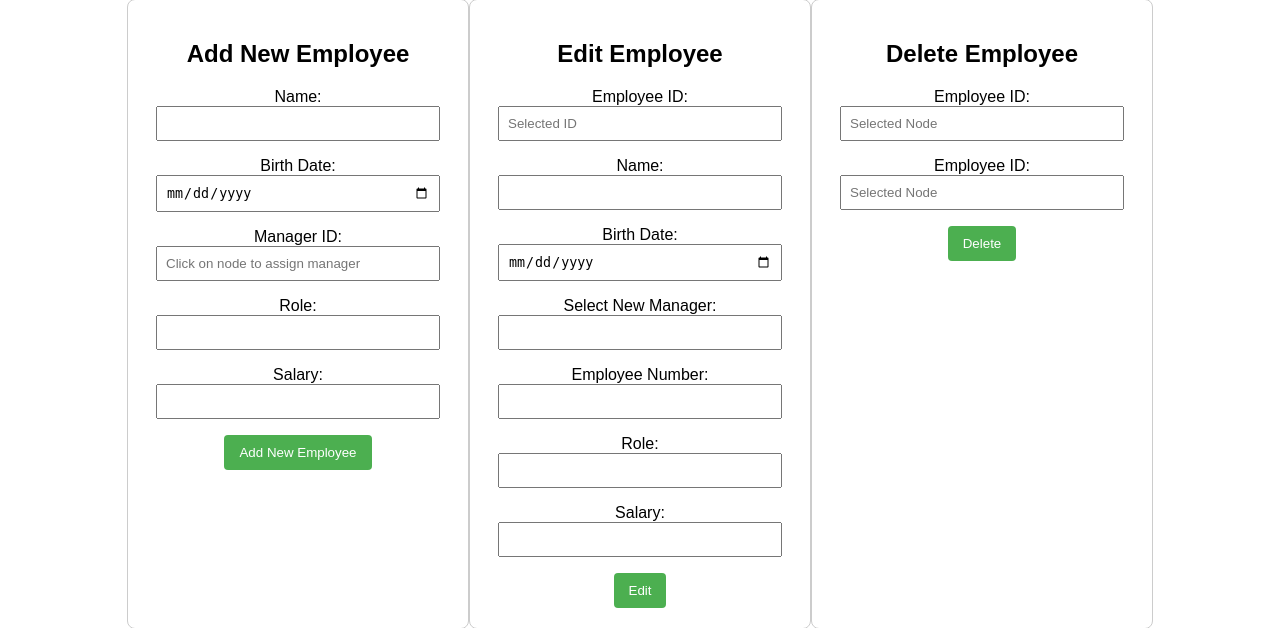
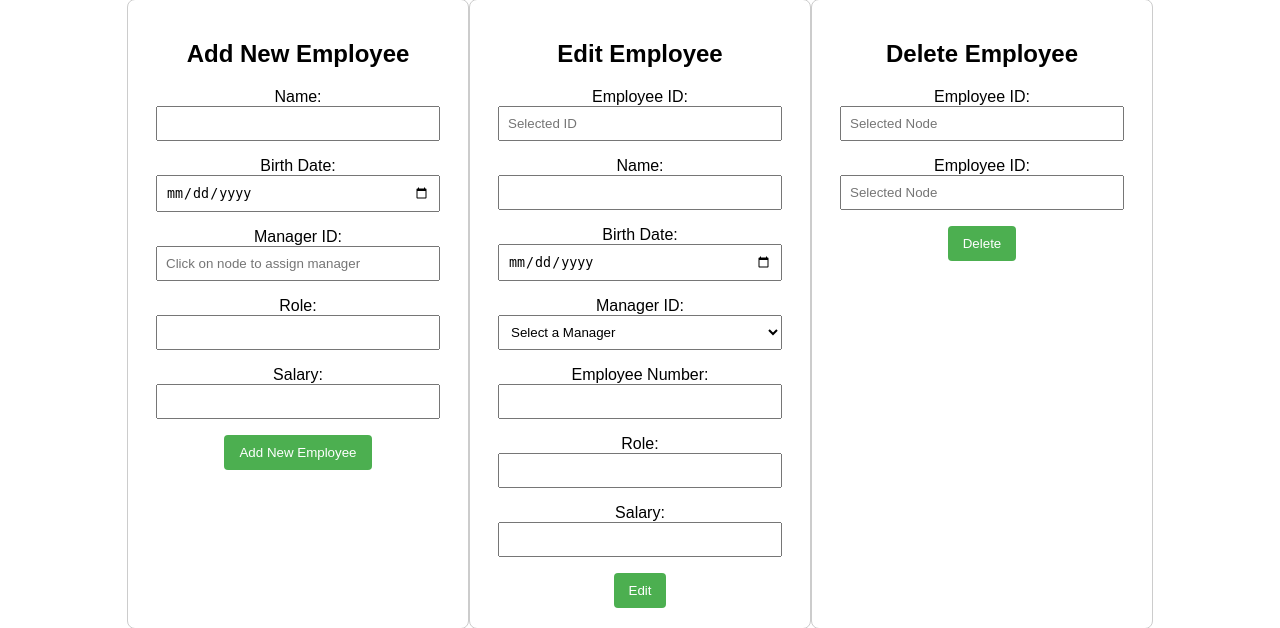
Before and after one commit to ItumelengMathosa/FlaskSQL, a Flask app: page /EmployeeTree in a window 1280 px wide. Shown: the part 471-1099 px from the top of the page. Run offline with Flask 3, Linux system fonts and the light colour scheme; data that the repository does not hold is empty; some libraries are stand-ins or nearby versions.

Commit message:
modified:   EmployeeTree.py 	modified:   __pycache__/EmployeeTree.cpython-311.pyc 	modified:   flask_session/42a1a176f09177bc19acc7a36e64bde9 	modified:   templates/EmployeeTree.html

```diff
--- a/EmployeeTree.py
+++ b/EmployeeTree.py
@@ -33,25 +33,24 @@ class EmployeeNode:
                 child.print_tree()
 
     def generate_tree_html(self):
-        #creates first list item with self.name and self.Role as value to be displayed
-        #HandleNodeClick takes all EmployeeNode class variables as arguments
-        #\'{self.name}\' converts self.name to a string object for the HandleNodeClick function
-
-        if self.Role == None:
-            html =f'<li id="\'{self.ID}\'"><span onclick="HandleNodeClick(\'{self.Name}\',\'{self.ID}\',\'{self.ManagerID}\',\'{self.BirthDate}\',\'{self.EmployeeNumber}\',\'{self.Salary}\',\'{self.Role}\')"><p>{self.Name}</p></span>'
+        # creates the first list item with self.name and self.Role as values to be displayed
+        # HandleNodeClick takes all EmployeeNode class variables as arguments
+        # \'{self.name}\' converts self.name to a string object for the HandleNodeClick function
+        NodeTitle = f"ID: {self.ID}\n Manager's ID: {self.ManagerID}\n Employee Number: {self.EmployeeNumber}"
+        if self.Role is None:
+            html = f'<li id="\'{self.EmployeeNumber}\'" title="{NodeTitle}"><span onclick="HandleNodeClick(\'{self.Name}\',\'{self.ID}\',\'{self.ManagerID}\',\'{self.BirthDate}\',\'{self.EmployeeNumber}\',\'{self.Salary}\',\'{self.Role}\')"><p>{self.Name}</p></span>'
         else:
-            html = f'<li id="\'{self.ID}\'"><span onclick="HandleNodeClick(\'{self.Name}\',\'{self.ID}\',\'{self.ManagerID}\',\'{self.BirthDate}\',\'{self.EmployeeNumber}\',\'{self.Salary}\',\'{self.Role}\')"><p>{self.Name}</p>{self.Role}</span>'
+            html = f'<li id="\'{self.EmployeeNumber}\'" title="{NodeTitle}"><span onclick="HandleNodeClick(\'{self.Name}\',\'{self.ID}\',\'{self.ManagerID}\',\'{self.BirthDate}\',\'{self.EmployeeNumber}\',\'{self.Salary}\',\'{self.Role}\')"><p>{self.Name}</p>{self.Role}</span>'
 
         if self.children:
-            #if self.name has children, create unordered list and call the function recursively for each child
+            # if self.name has children, create an unordered list and call the function recursively for each child
             html += '<ul>'
             for child in self.children:
                 html += child.generate_tree_html()
-            #add unordered list closing tag
+            # add unordered list closing tag
             html += '</ul>'
-        #add list item closing tag
+        # add list item closing tag
         html += '</li>'
-
 
         return html
 
--- a/templates/EmployeeTree.html
+++ b/templates/EmployeeTree.html
@@ -16,8 +16,6 @@
             margin: 25%;
             font-family: Arial, sans-serif;
         }
-
-
 
 
         /* It's supposed to look like a tree diagram */
@@ -153,6 +151,13 @@
             box-sizing: border-box;
             margin-bottom: 16px;
         }
+        select{
+            display: inline-block;
+            width: calc(100% - 16px); /* Adjust the width and margin as needed */
+            padding: 8px;
+            box-sizing: border-box;
+            margin-bottom: 16px;
+        }
     </style>
 
     <!-- CSS to create tree display sourced from https://codepen.io/ross-angus/pen/jwxMjL-->
@@ -211,8 +216,10 @@
                 <label for="editNodeBirthDateInput">Birth Date:</label>
                 <input type="date" id="editNodeBirthDateInput" name="editNodeBirthDateInput" required>
 
-                <label for="editNodeManagerIdInput">Select New Manager:</label><br>
-                <input type="text" id="editNodeManagerIdInput" name="editNodeManagerIdInput" readonly required>
+                <label for="editNodeManagerIdInput">Manager ID:</label>
+                <select id="editNodeManagerIdInput" name="editNodeManagerIdInput" required>
+                    <!-- Options will be dynamically generated here -->
+                </select>
 
                 <label for="editNodeEmployeeNumberInput">Employee Number:</label>
                 <input type="text" id="editNodeEmployeeNumberInput" name="editNodeEmployeeNumberInput" readonly required>
@@ -245,7 +252,7 @@
     <script>
         //handleNodeClick is called in 'EmployeeTree.py' in the generate_tree_html() function.
         //Every node or 'li' has HandleNodeClick inside of their html element tag
-        function HandleNodeClick(nodeName, nodeID, managerId, birthDate, role, salary, employeeNumber) {
+        function HandleNodeClick(nodeName, nodeID, managerId, birthDate, employeeNumber, salary, role) {
             // Update the input element with the clicked node's information
 
             document.getElementById('deletionNodeIDInput').value = nodeID;
@@ -266,6 +273,40 @@
             document.getElementById('editNodeRoleInput').value = role;
             document.getElementById('editNodeSalaryInput').value = salary;
         }
+
+        function populateDropdown() {
+            var dropdown = document.getElementById('editNodeManagerIdInput');
+            var nodeNames = [];
+
+            // Iterate through all <li> elements on the page
+            var listItems = document.querySelectorAll('li');
+            listItems.forEach(function (li) {
+                var nodeName = li.getAttribute('id'); // Get the 'id' attribute of the <li>
+                if (nodeName) {
+                    nodeNames.push(nodeName.trim());
+                }
+            });
+
+            // Clear existing options
+            dropdown.innerHTML = '';
+
+            // Add a default empty option
+            var defaultOption = document.createElement('option');
+            defaultOption.value = '';
+            defaultOption.text = 'Select a Manager';
+            dropdown.appendChild(defaultOption);
+
+            // Add options for each node name
+            for (var i = 0; i < nodeNames.length; i++) {
+                var option = document.createElement('option');
+                option.value = nodeNames[i];
+                option.text = nodeNames[i];
+                dropdown.appendChild(option);
+            }
+        }
+
+    // Call the function to populate the dropdown
+    populateDropdown();
     </script>
 
 </body>
```
Also changed, not shown: 1 other file.
